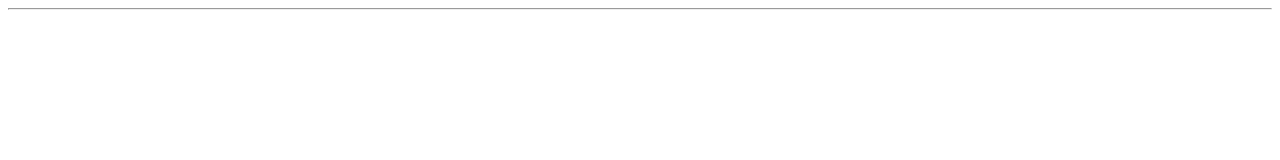
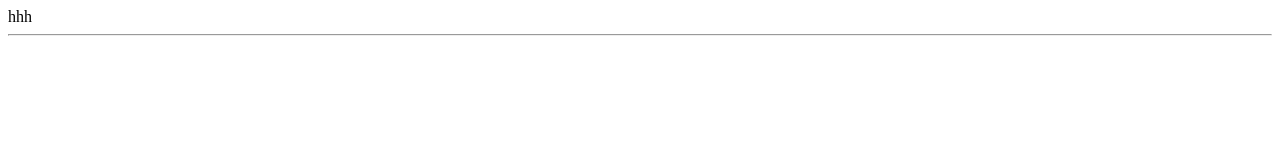
Before and after one commit to abolfazle7/git-tutorial, a plain HTML site: page index.html in a window 1280 px wide. Drawn offline with Linux system fonts and the light colour scheme.

Commit message:
css and HTML and js

```diff
--- a/index.html
+++ b/index.html
@@ -6,7 +6,7 @@
     <title>Document</title>
 </head>
 <body>
-
+    hhh
 </body>
 </html>
 <hr>
--- a/javascript/script.js
+++ b/javascript/script.js
@@ -1 +1 @@
-console.log("Botostart2")
+console.log("Botostarth2")
--- a/style.css
+++ b/style.css
@@ -0,0 +1 @@
+fhhf
```
